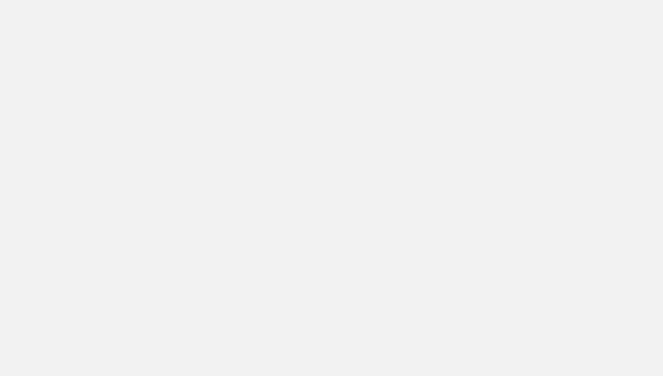
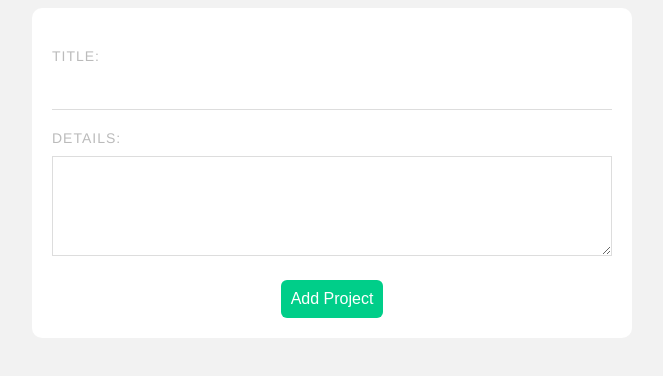
Before and after one commit to hsztan/vue-project-planner, a Vue app: page /add in a window 1280 px wide. Before the commit this address had no page. Shown: the top 376 px of the page, without its empty margins (308-971 px from the left). Built offline with nearby package versions, Linux system fonts and the light colour scheme.

Commit message:
adds view AddProject.vue

```diff
--- a/data/db.json
+++ b/data/db.json
@@ -10,7 +10,7 @@
       "id": 2,
       "title": "Make marketing email",
       "details": "Lorem ipsum",
-      "complete": true
+      "complete": false
     }
   ]
 }
--- a/src/components/SingleProject.vue
+++ b/src/components/SingleProject.vue
@@ -1,11 +1,11 @@
 <template>
-  <div class="project">
+  <div class="project" :class="{ complete: project.complete }">
     <div class="actions">
       <h3 @click="showDetails = !showDetails">{{ project.title }}</h3>
       <div class="icons">
         <span class="material-icons">edit</span>
         <span @click="deleteProject" class="material-icons">delete</span>
-        <span class="material-icons">done</span>
+        <span @click="toggleComplete" class="material-icons tick">done</span>
       </div>
     </div>
     <div v-if="showDetails" class="details">
@@ -30,6 +30,18 @@
         method: "DELETE",
       })
         .then(() => this.$emit("delete", this.project.id))
+        .catch((err) => console.log(err));
+    },
+    toggleComplete() {
+      fetch(this.uri, {
+        method: "PATCH",
+        headers: { "Content-Type": "application/json" },
+        body: JSON.stringify({ complete: !this.project.complete }),
+      })
+        .then(() => {
+          this.project.complete = !this.project.complete;
+          this.$emit("complete", this.project.id);
+        })
         .catch((err) => console.log(err));
     },
   },
@@ -62,4 +74,10 @@
 .material-icons:hover {
   color: #777;
 }
+.project.complete {
+  border-left: 4px solid #00ce89;
+}
+.project.complete .tick {
+  color: #00ce89;
+}
 </style>
--- a/src/router/index.js
+++ b/src/router/index.js
@@ -1,11 +1,17 @@
 import { createRouter, createWebHistory } from "vue-router";
 import Home from "../views/Home.vue";
+import AddProject from "../views/AddProject.vue";
 
 const routes = [
   {
     path: "/",
     name: "Home",
     component: Home,
+  },
+  {
+    path: "/add",
+    name: "AddProject",
+    component: AddProject,
   },
 ];
 
--- /dev/null
+++ b/src/views/AddProject.vue
@@ -0,0 +1,65 @@
+<template>
+  <form @submit.prevent="handleSubmit">
+    <label>Title:</label>
+    <input type="text" v-model="title" required />
+    <label>Details:</label>
+    <textarea v-model="details" required></textarea>
+    <button>Add Project</button>
+  </form>
+</template>
+
+<script>
+export default {
+  data() {
+    return {
+      title: "",
+      details: "",
+    };
+  },
+  methods: {
+    handleSubmit() {
+      console.log(this.title, this.details);
+    },
+  },
+};
+</script>
+
+<style>
+form {
+  background: white;
+  padding: 20px;
+  border-radius: 10px;
+}
+label {
+  display: block;
+  color: #bbb;
+  text-transform: uppercase;
+  font-size: 14px;
+  letter-spacing: 1px;
+  margin: 20px 0 10px 0;
+}
+input {
+  padding: 10px;
+  border: 0;
+  border-bottom: 1px solid #ddd;
+  width: 100%;
+  box-sizing: border-box;
+}
+textarea {
+  border: 1px solid #ddd;
+  padding: 10px;
+  width: 100%;
+  box-sizing: border-box;
+  height: 100px;
+}
+form button {
+  display: block;
+  margin: 20px auto 0;
+  background: #00ce89;
+  color: white;
+  padding: 10px;
+  border: 0;
+  border-radius: 6px;
+  font-size: 16px;
+}
+</style>
```
